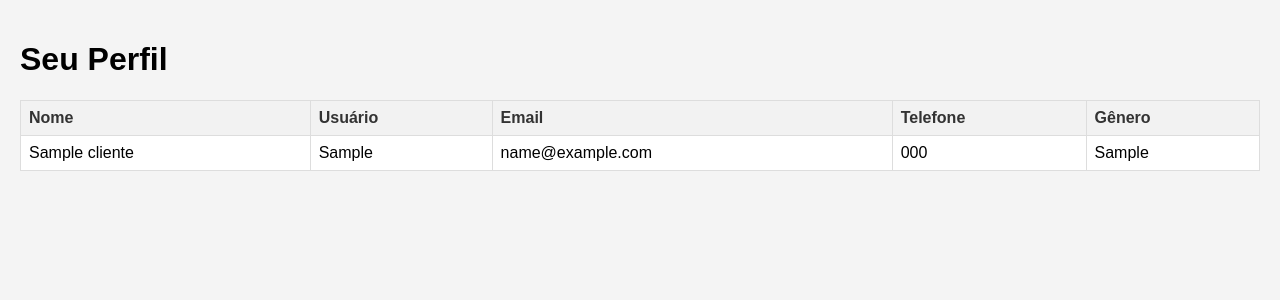
After one commit to Gucostaa/projeto-rentalcar, a PHP site: page /profile.php in a window 1280 px wide. The commit adds this page. Shown: the top 300 px of the page. Run offline with PHP 8.4, Linux system fonts and the light colour scheme; tables that the repository leaves empty or names only in its code hold one stand-in row (values such as "Sample post").

Commit message:
login and user profile update

```diff
--- a/rentalcar/logged.php
+++ b/rentalcar/logged.php
@@ -38,7 +38,7 @@
               </ul>
             </nav>
             <div class="profile">
-              <img href="" src="images/profile.png" alt="profile">
+              <a href="profile.php"><img src="images/profile.png"></a>
             </div>
       </header>
   </section>
--- /dev/null
+++ b/rentalcar/profile.css
@@ -0,0 +1,45 @@
+
+body {
+    font-family: Arial, sans-serif;
+    background-color: #f4f4f4;
+    margin: 0;
+    padding: 20px;
+}
+
+table {
+    width: 100%;
+    border-collapse: collapse;
+    border-spacing: 0;
+    background-color: #fff;
+    border: 1px solid #ddd;
+}
+
+th {
+    background-color: #f2f2f2;
+    border: 1px solid #ddd;
+    padding: 8px;
+    text-align: left;
+}
+
+td {
+    border: 1px solid #ddd;
+    padding: 8px;
+}
+
+tbody tr:nth-child(even) {
+    background-color: #f9f9f9;
+}
+
+thead th {
+    background-color: #f2f2f2;
+    color: #333;
+}
+
+a {
+    color: #007bff;
+    text-decoration: none;
+}
+
+a:hover {
+    text-decoration: underline;
+}
--- /dev/null
+++ b/rentalcar/profile.php
@@ -0,0 +1,46 @@
+<?php
+include 'dbconnect.php';
+
+// Consulta para obter os dados do cliente
+$query = "SELECT nome, usuario, email, telefone, genero FROM clientes";
+$stmt = $con->query($query);
+$clientes = $stmt->fetchAll(PDO::FETCH_ASSOC);
+?>
+
+<!DOCTYPE html>
+<html lang="pt-BR">
+<head>
+    <meta charset="UTF-8">
+    <meta name="viewport" content="width=device-width, initial-scale=1.0">
+    <link rel="stylesheet" href="profile.css">
+    <title>Profile</title>
+</head>
+<body>
+
+<h1>Seu Perfil</h1>
+
+<table>
+    <thead>
+        <tr>
+            <th>Nome</th>
+            <th>Usuário</th>
+            <th>Email</th>
+            <th>Telefone</th>
+            <th>Gênero</th>
+        </tr>
+    </thead>
+    <tbody>
+        <?php foreach ($clientes as $cliente): ?>
+        <tr>
+            <td><?php echo $cliente['nome']; ?></td>
+            <td><?php echo $cliente['usuario']; ?></td>
+            <td><?php echo $cliente['email']; ?></td>
+            <td><?php echo $cliente['telefone']; ?></td>
+            <td><?php echo $cliente['genero']; ?></td>
+        </tr>
+        <?php endforeach; ?>
+    </tbody>
+</table>
+
+</body>
+</html>
```
Also changed, not shown: rentalcar/alert.js (deleted, +0 -10 lines), rentalcar/cache.js (deleted, +0 -21 lines), rentalcar/login.php (deleted, +0 -32 lines), rentalcar/rentalcar.php (+34 -5 lines).
